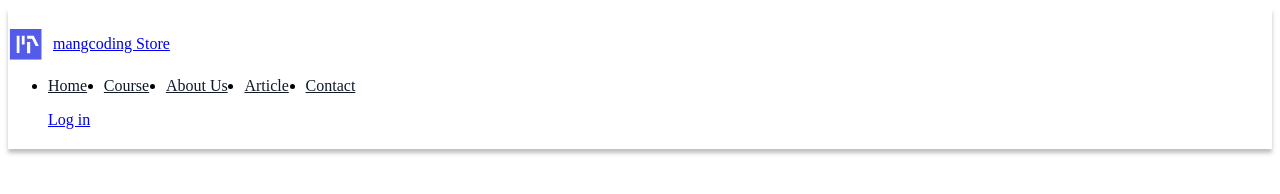
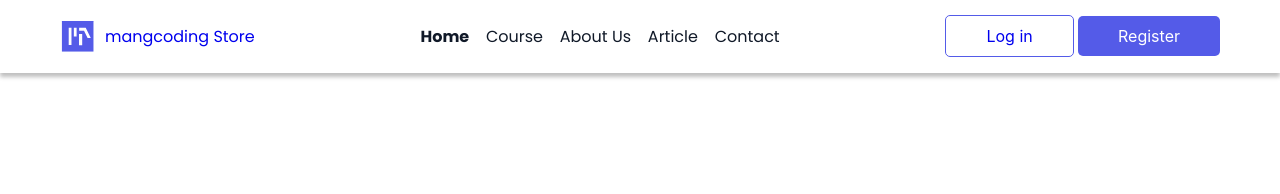
Before and after one commit to abedrajab95/Mangcoding-Store, a plain HTML site: page index.html in a window 1280 px wide. Shown: the top 194 px of the page. Drawn offline with Linux system fonts and the light colour scheme; the site is published under a folder, as on GitHub Pages, so addresses that start at the root find nothing.

Commit message:
nav-edit

```diff
--- a/index.html
+++ b/index.html
@@ -4,7 +4,7 @@
     <meta charset="UTF-8" />
     <meta name="viewport" content="width=device-width, initial-scale=1.0" />
     <title>Mangcoding Store</title>
-    <link rel="stylesheet" href="/assets/css/public.css" />
+    <link rel="stylesheet" href="./assets/css/public.css" />
     <link rel="stylesheet" href="./assets/css/main.css" />
   </head>
   <body>
```
